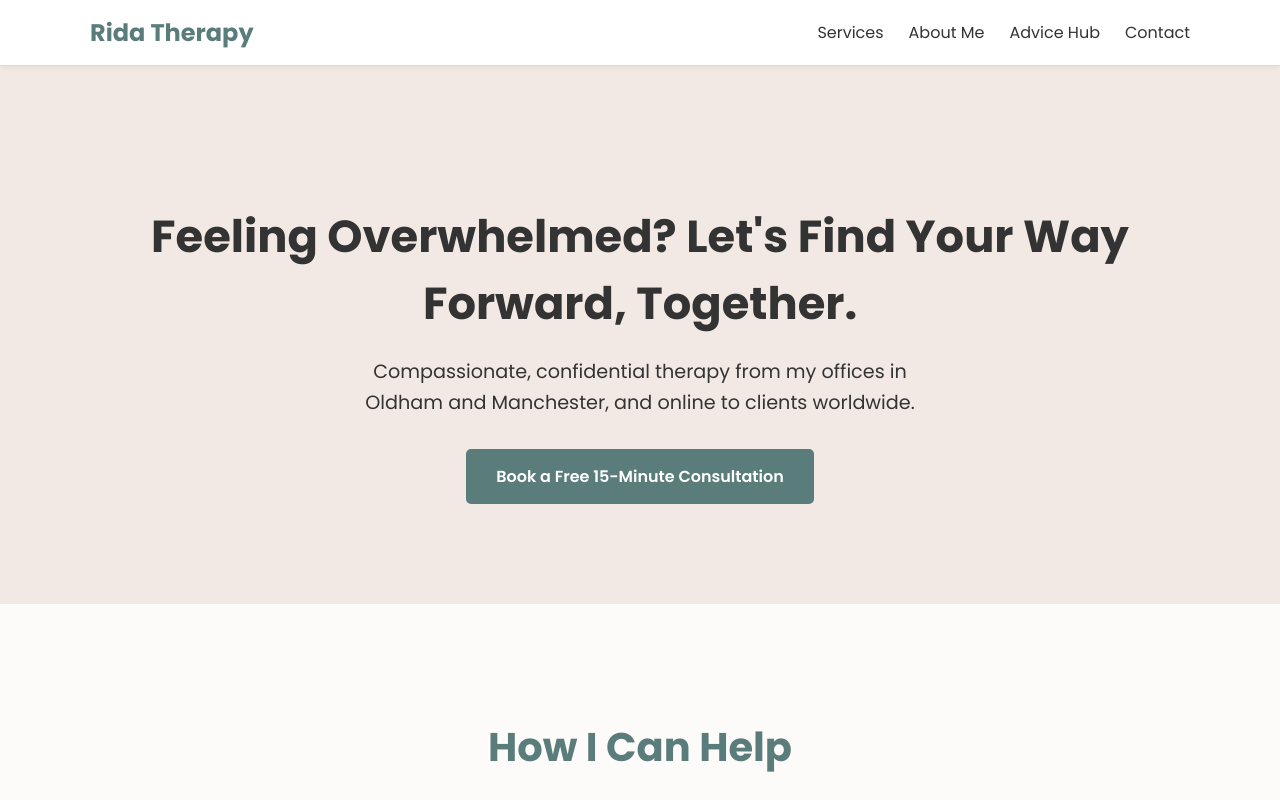
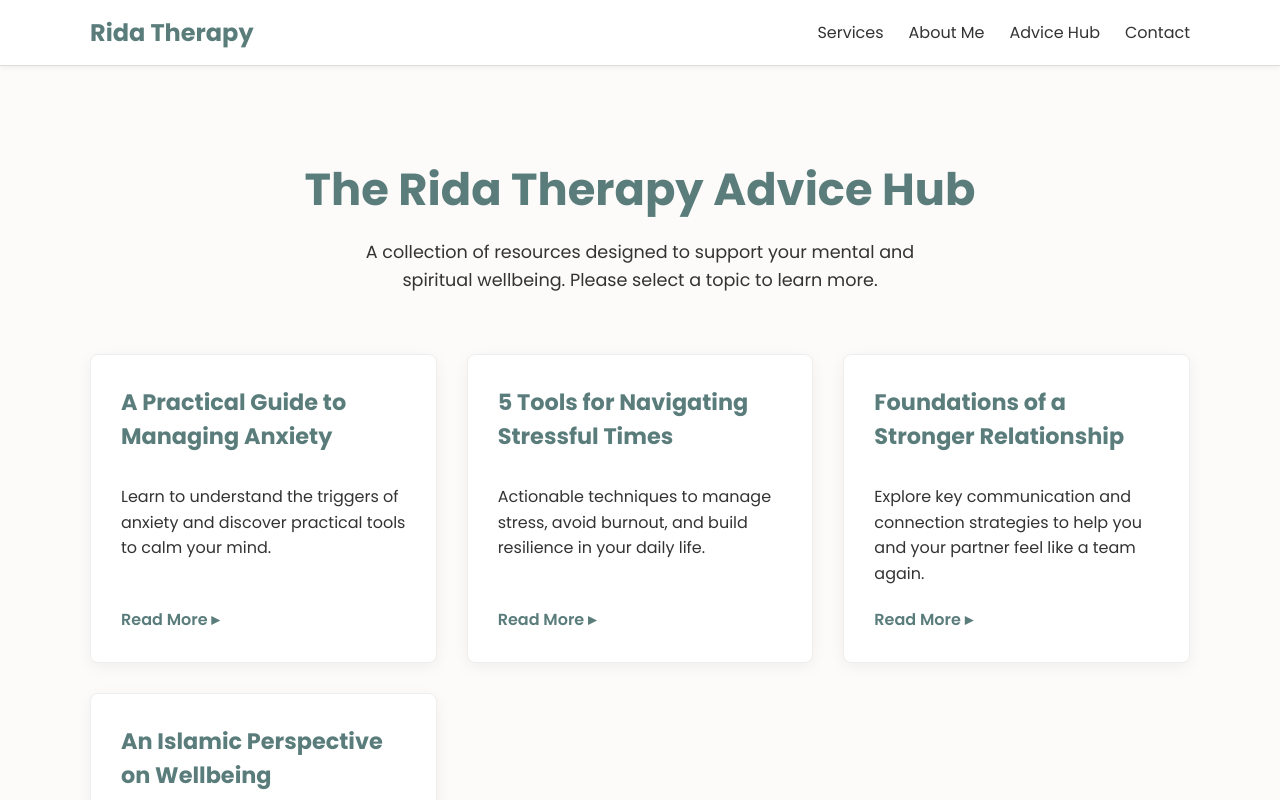
Before and after one commit to jbrtherapy-cpu/rida-therapy-website, a React (Create React App) app: page /advice-hub in a window 1280 px wide. Shown: the top 800 px of the page. Built offline with nearby package versions, Linux system fonts and the light colour scheme.

Commit message:
Update App.js

```diff
--- a/src/App.js
+++ b/src/App.js
@@ -1,26 +1,21 @@
 import React from 'react';
+import { BrowserRouter as Router, Routes, Route } from 'react-router-dom';
 import './App.css';
 import Header from './components/Header';
-import Hero from './components/Hero';
-import Services from './components/Services';
-import Philosophy from './components/Philosophy';
-import About from './components/About';
-import AdviceHub from './components/AdviceHub';
-import Contact from './components/Contact';
+import HomePage from './pages/HomePage';
+import AdviceHubPage from './pages/AdviceHubPage';
 
 function App() {
   return (
-    <div className="App">
-      <Header />
-      <main>
-        <Hero />
-        <Services />
-        <Philosophy />
-        <About />
-        <AdviceHub />
-        <Contact />
-      </main>
-    </div>
+    <Router>
+      <div className="App">
+        <Header />
+        <Routes>
+          <Route path="/" element={<HomePage />} />
+          <Route path="/advice-hub" element={<AdviceHubPage />} />
+        </Routes>
+      </div>
+    </Router>
   );
 }
 
```
